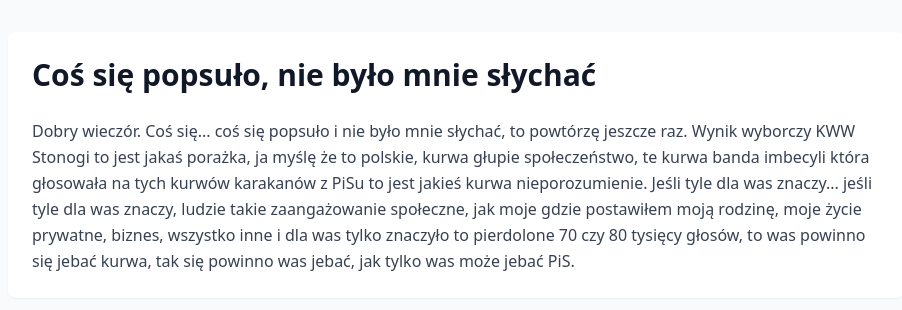
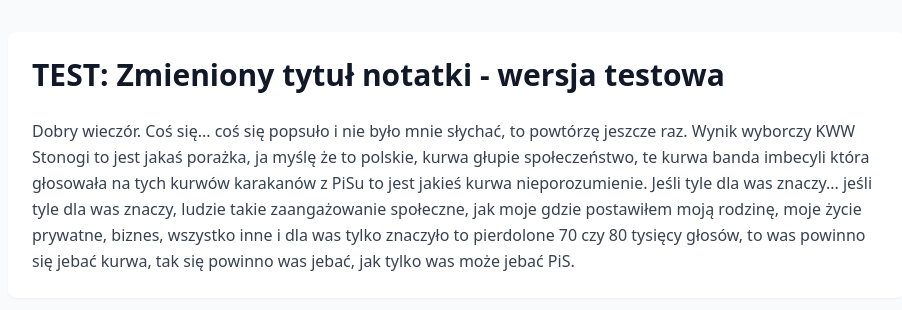
Before and after one commit to podgajny/Notary, a Vue app: page / in a window 1280 px wide. Shown: the top 310 px of the page, without its empty margins (184-1086 px from the left). Built offline with nearby package versions, Linux system fonts and the light colour scheme.

Commit message:
test: Zmiana tytułu notatki na wersję testową

```diff
--- a/src/components/NoteDisplay.vue
+++ b/src/components/NoteDisplay.vue
@@ -14,7 +14,7 @@
 import { ref } from 'vue'
 
 // Statyczne dane dla MVP
-const noteTitle = ref('Coś się popsuło, nie było mnie słychać')
+const noteTitle = ref('TEST: Zmieniony tytuł notatki - wersja testowa')
 const noteBody = ref('Dobry wieczór. Coś się... coś się popsuło i nie było mnie słychać, to powtórzę jeszcze raz. Wynik wyborczy KWW Stonogi to jest jakaś porażka, ja myślę że to polskie, kurwa głupie społeczeństwo, te kurwa banda imbecyli która głosowała na tych kurwów karakanów z PiSu to jest jakieś kurwa nieporozumienie. Jeśli tyle dla was znaczy... jeśli tyle dla was znaczy, ludzie takie zaangażowanie społeczne, jak moje gdzie postawiłem moją rodzinę, moje życie prywatne, biznes, wszystko inne i dla was tylko znaczyło to pierdolone 70 czy 80 tysięcy głosów, to was powinno się jebać kurwa, tak się powinno was jebać, jak tylko was może jebać PiS.')
 </script>
 
```
Also changed, not shown: 1 other file (tests, documents, lock files or other folders).
